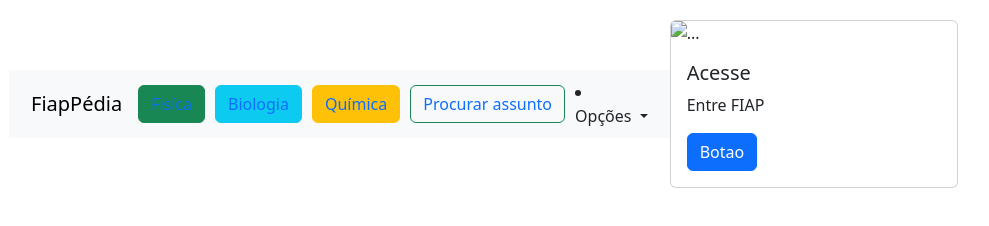
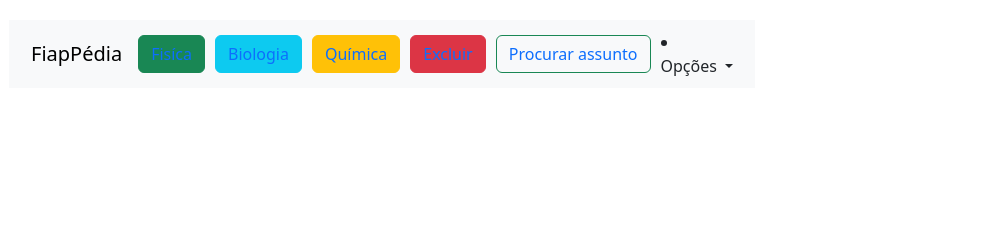
Before and after one commit to TASS154/AC1-2tri, a website: page index.html in a window 1280 px wide. Shown: the whole page, without its empty margins (11-1000 px from the left). Drawn offline with nearby package versions, Linux system fonts and the light colour scheme.

Commit message:
Atualização de index.html

```diff
--- a/index.html
+++ b/index.html
@@ -20,8 +20,9 @@
                 <button type="button" class="btn btn-success"><a href="fisica">Fisíca</a></button>
                 <button type="button" class="btn btn-info" ><a href="biologia">Biologia</a></button>
                 <button type="button" class="btn btn-warning"><a href="quimica">Química</a></button>
+                <button type="button" class="btn btn-danger"><a href="assunto.html">Excluir</a></button>
                 <div class="search">
-                  <button class="btn btn-outline-success" type="submit"><a href="buscarAssunto">Procurar assunto</a></button>
+                  <button class="btn btn-outline-success" type="submit"><a href="/buscarAssunto">Procurar assunto</a></button>
                 </div>
                 <li class="nav-item dropdown">
                   <a class="nav-link dropdown-toggle" href="#" role="button" data-bs-toggle="dropdown" aria-expanded="false">
@@ -38,16 +39,6 @@
           </nav>
 
 
-      <header>
-        <div class="card" style="width: 18rem;">
-            <img src="..." class="card-img-top" alt="...">
-            <div class="card-body">
-              <h5 class="card-title">Acesse</h5>
-              <p class="card-text">Entre FIAP</p>
-              <a href="#" class="btn btn-primary">Botao</a>
-            </div>
-      </header>
-
 
     <script src="https://cdn.jsdelivr.net/npm/bootstrap@5.3.3/dist/js/bootstrap.bundle.min.js" integrity="sha384-YvpcrYf0tY3lHB60NNkmXc5s9fDVZLESaAA55NDzOxhy9GkcIdslK1eN7N6jIeHz" crossorigin="anonymous"></script>
 </body>
```
